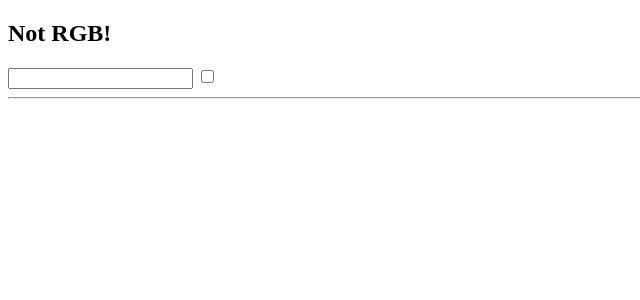
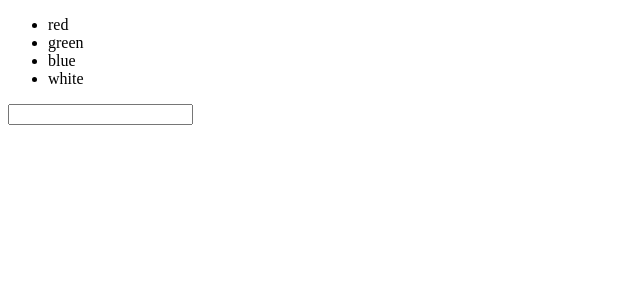
Before and after one commit to tanmayj28/svelte-js, a Svelte app in the folder demo/: page / in a window 1280 px wide. Shown: the top 300 px of the page, without its empty margins (0-640 px from the left). Built offline with nearby package versions, Linux system fonts and the light colour scheme.

Commit message:
each statement for looping over arrays

```diff
--- a/demo/src/App.svelte
+++ b/demo/src/App.svelte
@@ -1,21 +1,23 @@
 <script>
-  let colorName = '';
-  let isChecked = false;
+  let colorList = ['red', 'green', 'blue'];
+  let color = '';
+  setTimeout(() => {
+    colorList = [...colorList, 'white'];
+  }, 2000);
+
+  function addToList() {
+    colorList = [...colorList, color];
+    color = '';
+  }
 </script>
 
-{#if colorName.toLowerCase() === 'red'}
-  <h2>Red</h2>
-  {:else if colorName.toLowerCase() === 'green'}
-  <h2>Green</h2>
-  {:else if colorName.toLowerCase() === 'blue' }
-  <h2>Blue</h2>
-  {:else}
-  <h2>Not RGB!</h2>
+<ul>
+  {#each colorList as color}
+  <li>{color}</li>
+  {/each}
+</ul>
+
+<input type="text" name="color" id="color" bind:value={color}>
+{#if color !== ''}
+  <button type="submit" on:click={addToList}>Add Color</button>
 {/if}
-
-<input type="text" name="color" id="color" bind:value={colorName}>
-<input type="checkbox" bind:checked={isChecked}>
-<hr>
-{#if isChecked}
-<h2>You Checked it yo!!</h2>
-{/if}
```
